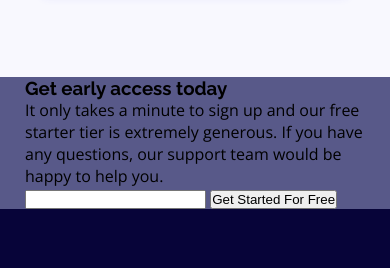
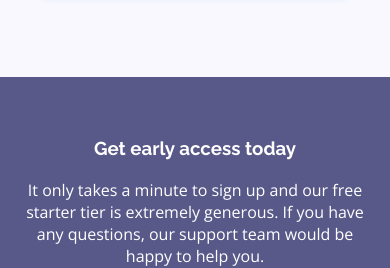
Before and after one commit to marcinkisiel/frontend-mentor-fylo-landing-page, a plain HTML site: page index.html in a window 390 px wide. Shown: the part 1730-1998 px from the top of the page. Drawn offline with nearby package versions, Linux system fonts and the light colour scheme.

Commit message:
Add mobile design to newsletter section

```diff
--- a/index.html
+++ b/index.html
@@ -32,7 +32,7 @@
 						Fylo stores your most important files in one secure location. Access them wherever you need, share and collaborate with
 						friends, family, and co-workers.
 					</p>
-					<form class="hero-1__form" action="">
+					<form class="hero-1__form">
 						<label class="hero-1__form-label" for="email"></label>
 						<input class="hero-1__form-email" type="email" name="email" id="hero-email" placeholder="Enter your email..." />
 						<input class="hero-1__form-submit" type="submit" value="Get Started" />
@@ -82,10 +82,10 @@
 					It only takes a minute to sign up and our free starter tier is extremely generous. If you have any questions, our support team
 					would be happy to help you.
 				</p>
-				<form class="newsletter__form" action="">
-					<label class="newsletter__form__label" for="email"></label>
-					<input class="newsletter__form__email" type="email" name="email" id="email" />
-					<input class="newsletter__form__submit" type="submit" value="Get Started For Free" />
+				<form class="newsletter__form">
+					<label class="newsletter__label" for="email"></label>
+					<input class="newsletter__email" type="email" name="email" id="email" placeholder="email@example.com" />
+					<input class="newsletter__submit" type="submit" value="Get Started For Free" />
 				</form>
 			</section>
 		</main>
--- a/scss/main.scss
+++ b/scss/main.scss
@@ -204,6 +204,44 @@ li {
 
 .newsletter {
 	background-color: $desaturated-blue;
+	color: #fff;
+	padding: 60px 25px 70px;
+	text-align: center;
+
+	&__title {
+		margin-bottom: 20px;
+	}
+
+	&__info {
+		margin-bottom: 25px;
+	}
+
+	&__email,
+	&__submit {
+		border: none;
+		border-radius: 2px;
+		box-shadow: 0 0 5px darken($desaturated-blue, 5);
+		font-family: 'Raleway', sans-serif;
+		font-size: 11px;
+		height: 32px;
+		padding: 0 10px;
+		width: 240px;
+	}
+
+	&__email {
+		margin-bottom: 7px;
+	}
+
+	&__submit {
+		background-color: $bright-blue;
+		border: none;
+		color: #fff;
+		font-weight: 600;
+
+		&:focus {
+			outline: none;
+		}
+	}
 }
 
 .footer {
```
Also changed, not shown: css/main.css.
